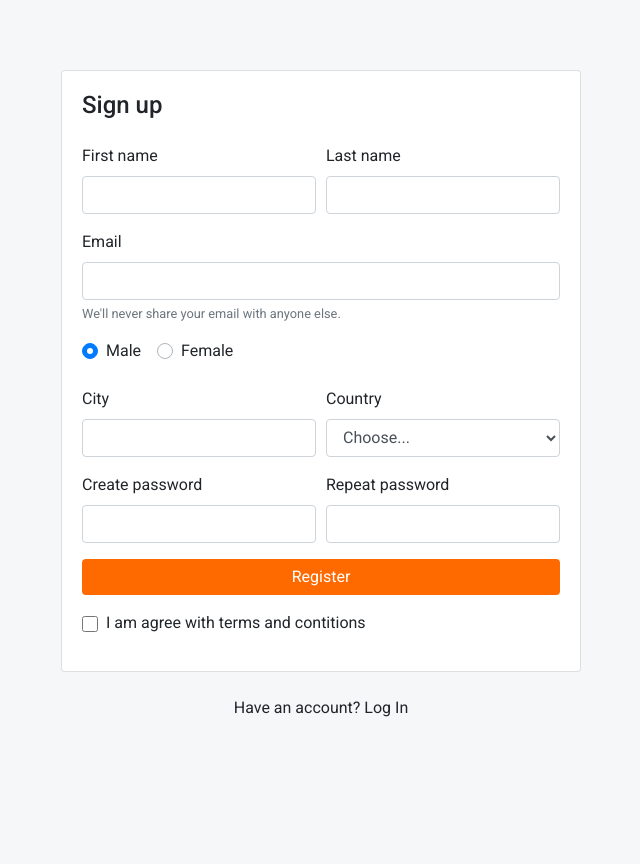
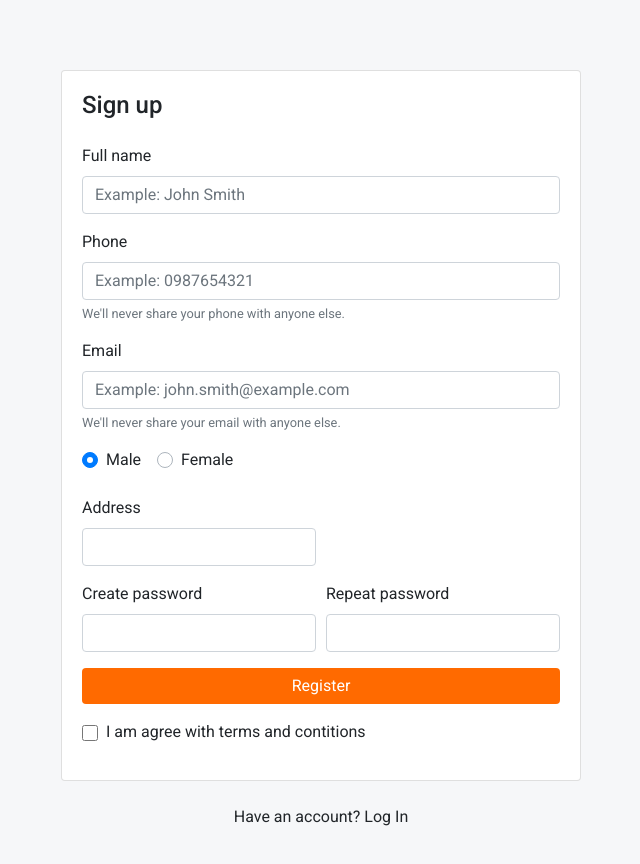
Before and after one commit to GroupOfTue/food-web, a React app: page /Register in a window 1280 px wide. Shown: the top 864 px of the page, without its empty margins (319-959 px from the left). Before the commit the page ends 814 px from the top, so only its background shows below. Built offline with nearby package versions, Linux system fonts and the light colour scheme.

Commit message:
fix: edit the interface of the login page and registration page

```diff
--- a/src/pages/Login/index.js
+++ b/src/pages/Login/index.js
@@ -21,7 +21,7 @@ function Login() {
               <i className="fab fa-google"></i> Sign in with Google
             </a>
             <div className="form-group">
-              <input name="" className="form-control" placeholder="Email" type="text" />
+              <input name="phone" className="form-control" placeholder="Phone" type="text" />
             </div>
             <div className="form-group">
               <input name="" className="form-control" placeholder="Password" type="password" />
--- a/src/pages/Register/index.js
+++ b/src/pages/Register/index.js
@@ -17,17 +17,18 @@ function Register() {
           <form>
             <div className="form-row">
               <div className="col form-group">
-                <label>First name</label>
-                <input id="first-name" name="first-name" type="text" className="form-control" placeholder="" />
-              </div>
-              <div className="col form-group">
-                <label>Last name</label>
-                <input id="last-name" name="last-name" type="text" className="form-control" placeholder="" />
+                <label for="full-name">Full name</label>
+                <input id="full-name" name="full-name" type="text" className="form-control" placeholder="Example: John Smith" />
               </div>
             </div>
             <div className="form-group">
-              <label>Email</label>
-              <input id="email" name="email" type="email" className="form-control" placeholder="" />
+              <label for="phone">Phone</label>
+              <input id="phone" name="phone" type="phone" className="form-control" placeholder="Example: 0987654321" />
+              <small className="form-text text-muted">We'll never share your phone with anyone else.</small>
+            </div>
+            <div className="form-group">
+              <label for="email">Email</label>
+              <input id="email" name="email" type="email" className="form-control" placeholder="Example: john.smith@example.com" />
               <small className="form-text text-muted">We'll never share your email with anyone else.</small>
             </div>
             <div className="form-group">
@@ -49,30 +50,17 @@ function Register() {
             </div>
             <div className="form-row">
               <div className="form-group col-md-6">
-                <label>City</label>
-                <input id="city" name="city" type="text" className="form-control" />
-              </div>
-              <div className="form-group col-md-6">
-                <label>Country</label>
-                <select name="country" id="country" className="form-control">
-                  <option> Choose...</option>
-                  <option value="uzbekistan">Uzbekistan</option>
-                  <option value="russia">Russia</option>
-                  <option value="united-states">
-                    United States
-                  </option>
-                  <option value="india">India</option>
-                  <option value="afganistan">Afganistan</option>
-                </select>
+                <label for="address">Address</label>
+                <input id="address" name="address" type="text" className="form-control" />
               </div>
             </div>
             <div className="form-row">
               <div className="form-group col-md-6">
-                <label>Create password</label>
+                <label for="create-password">Create password</label>
                 <input id="create-password" name="create-password" className="form-control" type="password" />
               </div>
               <div className="form-group col-md-6">
-                <label>Repeat password</label>
+                <label for="repeat-password">Repeat password</label>
                 <input id="repeat-password" name="repeat-password" className="form-control" type="password" />
               </div>
             </div>
```
